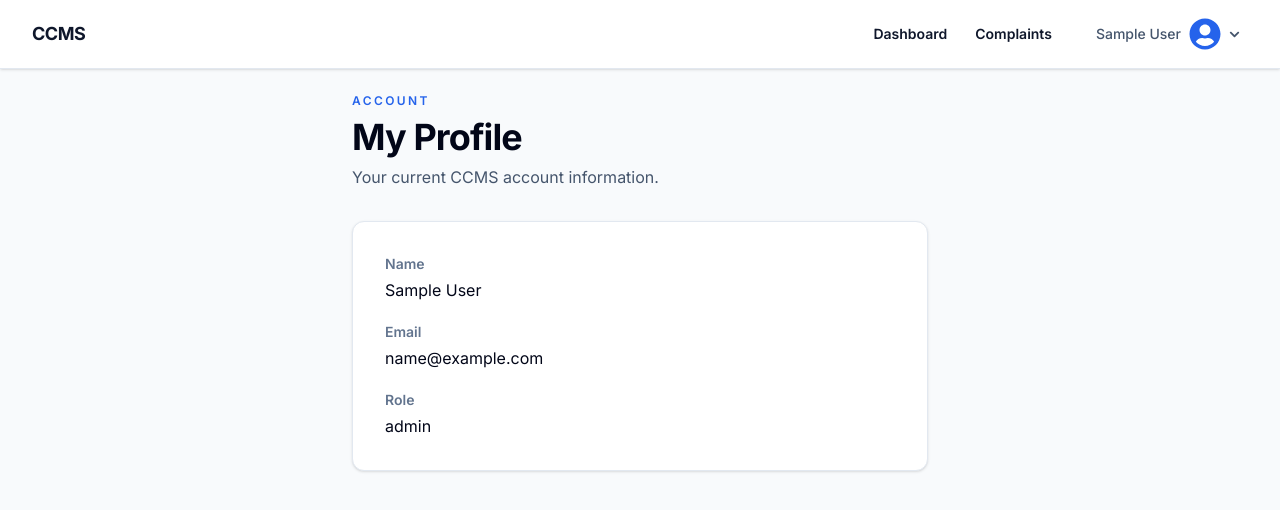
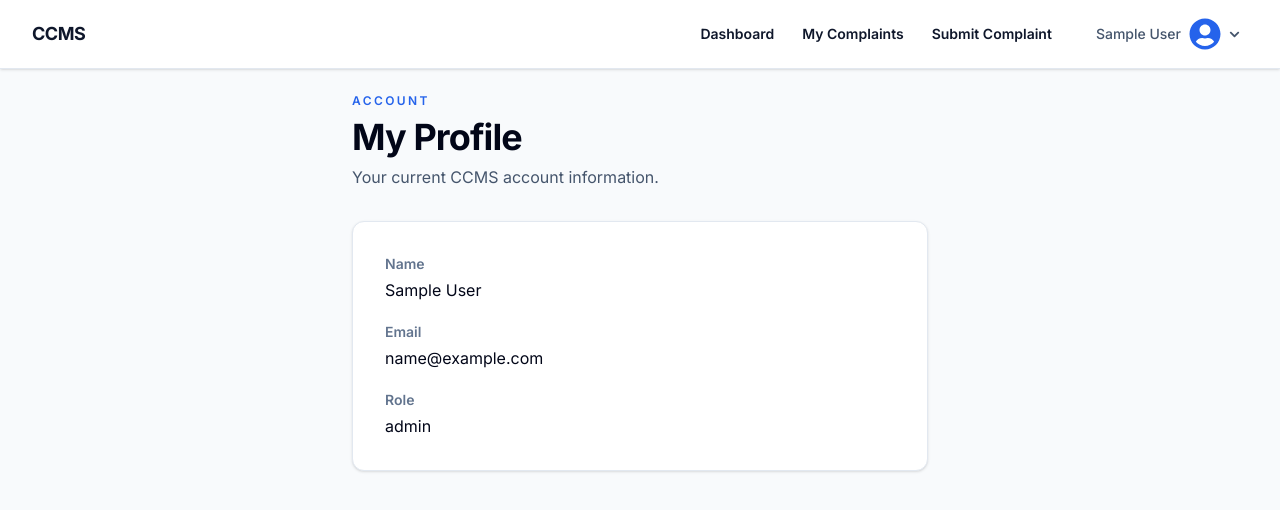
Before and after one commit to daya-anil-s/campus-complaint-management-system, a React app in the folder frontend/: page /profile in a window 1280 px wide. Shown: the top 510 px of the page. Built offline with nearby package versions, Linux system fonts and the light colour scheme; sample sign-in values are in the browser's storage; the HTML template or start-up script is replaced by a standard one.

Commit message:
Fix admin navbar role check

```diff
--- a/frontend/src/components/Navbar.jsx
+++ b/frontend/src/components/Navbar.jsx
@@ -10,10 +10,11 @@ function Navbar() {
   const navigate = useNavigate();
   const { showSuccess } = useToast();
   const user = getCurrentUser();
+  console.log(user);
   const displayName = user?.name || getRoleLabel(user?.role);
 
   const links =
-    user?.role === "admin"
+    user?.role === "Admin"
       ? [
           { label: "Dashboard", to: "/admin/dashboard" },
           { label: "Complaints", to: "/admin/complaints" },
@@ -44,7 +45,7 @@ function Navbar() {
     <header className="border-b border-slate-200 bg-white shadow-sm">
       <div className="mx-auto flex max-w-7xl flex-wrap items-center gap-x-6 gap-y-3 px-4 py-3 sm:px-6 lg:px-8">
         <NavLink
-          to={user?.role === "admin" ? "/admin/dashboard" : "/student/dashboard"}
+          to={user?.role === "Admin" ? "/admin/dashboard" : "/student/dashboard"}
           className="mr-auto text-lg font-bold tracking-tight text-slate-950 no-underline"
         >
           CCMS
```
Also changed, not shown: 2 other files (tests, documents, lock files or other folders).
